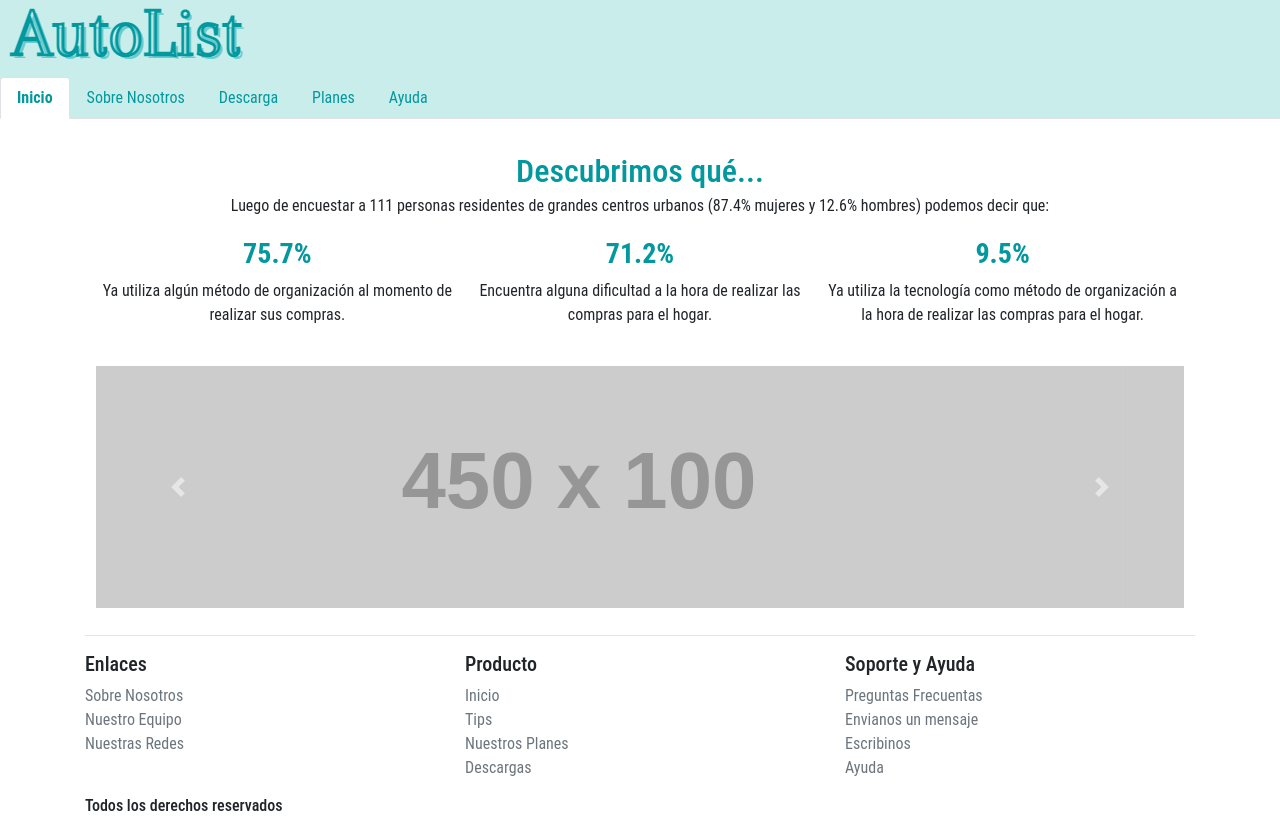
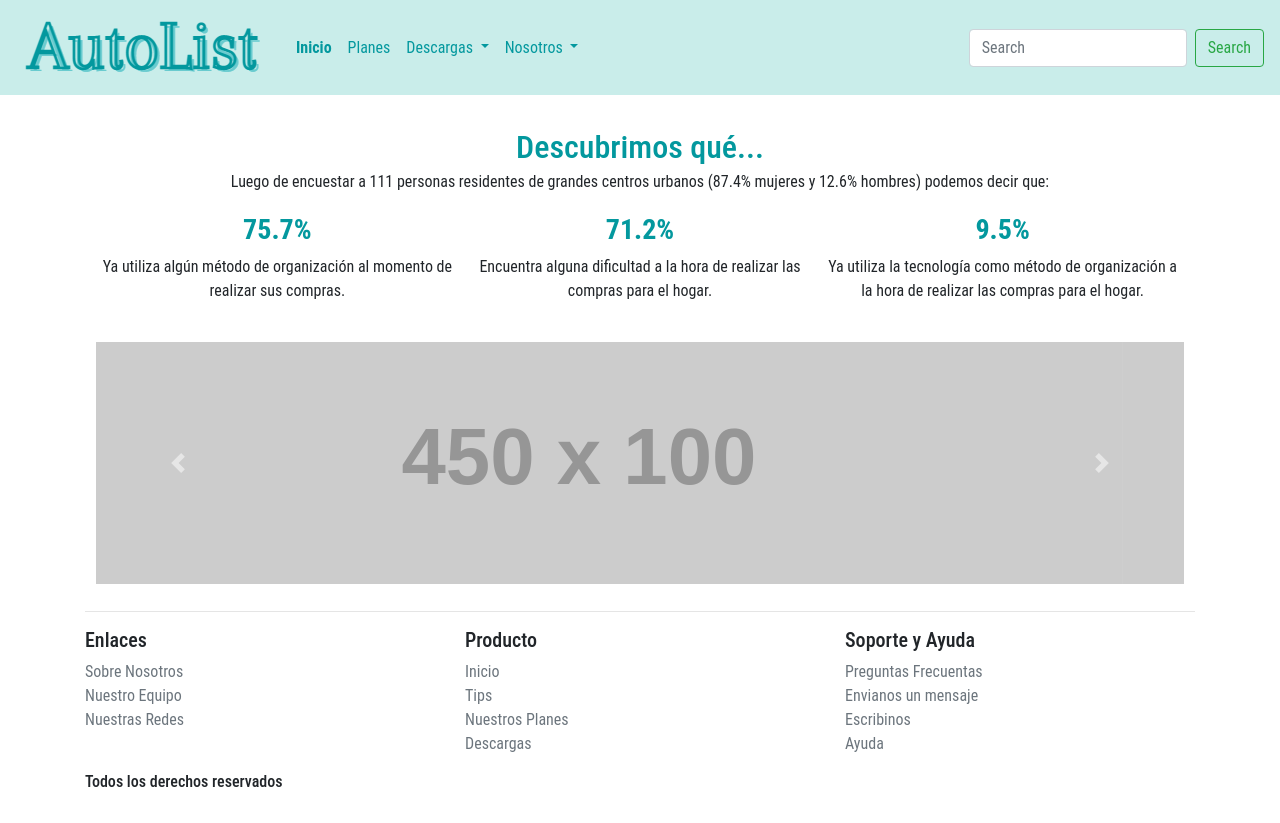
Before and after one commit to virinarl/AutoList2, a website: page index.html in a window 1280 px wide. After the commit the page ends 800 px from the top, so only its background shows below. Drawn offline with nearby package versions, Linux system fonts and the light colour scheme; placeholder pictures from the web are drawn by us.

Commit message:
navbar  and styles updated on index

```diff
--- a/index.html
+++ b/index.html
@@ -17,18 +17,45 @@
     <meta name="keywords" content="supermercado, lista de compras, metodo de organizacion, organizacion, ofertas, compras, organizar, rapido y facil, comprar, simplificar">
 </head>
 <body>
-    <header class="encabezado">
-        <h1>
-            <img src="assets/img/AutolistLogo2.PNG" alt="autolist logo">
-        </h1>
-        <nav>
-            <ul class="nav nav-tabs">
-                <li class="nav-item"><a class="nav-link active" href="index.html">Inicio</a></li>
-                <li class="nav-item"><a class="nav-link" href="views/sobreNosotros.html">Sobre Nosotros</a></li>
-                <li class="nav-item"><a class="nav-link" href="views/descargas.html">Descarga</a></li>
-                <li class="nav-item"><a class="nav-link" href="views/planes.html">Planes</a></li>
-                <li class="nav-item"><a class="nav-link" href="views/ayuda.html">Ayuda</a></li>
-            </ul>
+    <header>
+        <nav class="navbar navbar-expand-lg navbar-light bg-light">
+            <a class="navbar-brand" href="index.html">
+                <img src="./assets/img/AutolistLogo2.PNG" alt="AutoList Logo"></a>
+            <button class="navbar-toggler" type="button" data-toggle="collapse" data-target="#navbarSupportedContent" aria-controls="navbarSupportedContent" aria-expanded="false" aria-label="Toggle navigation">
+                <span class="navbar-toggler-icon"></span>
+            </button>
+
+            <div class="collapse navbar-collapse" id="navbarSupportedContent">
+                <ul class="navbar-nav mr-auto">
+                    <li class="nav-item active">
+                        <a class="nav-link" href="index.html">Inicio <span class="sr-only">(current)</span></a>
+                    </li>
+                    <li class="nav-item">
+                        <a class="nav-link" href="views/planes.html">Planes</a>
+                    </li>
+                    <li class="nav-item dropdown">
+                        <a class="nav-link dropdown-toggle" href="#" id="navbarDropdown" role="button" data-toggle="dropdown" aria-haspopup="true" aria-expanded="false">
+                            Descargas
+                        </a>
+                        <div class="dropdown-menu" aria-labelledby="navbarDropdown">
+                            <a class="dropdown-item" href="#">Android</a>
+                            <a class="dropdown-item" href="#">Aplicación para Windows</a>
+                    </li>
+                    <li class="nav-item dropdown">
+                        <a class="nav-link dropdown-toggle" href="#" id="navbarDropdown" role="button" data-toggle="dropdown" aria-haspopup="true" aria-expanded="false">
+                            Nosotros
+                        </a>
+                        <div class="dropdown-menu" aria-labelledby="navbarDropdown">
+                            <a class="dropdown-item" href="views/sobreNosotros.html">Sobre Nosotros</a>
+                            <a class="dropdown-item" href="#">Contactanos</a>
+                            <a class="dropdown-item" href="#">Soporte</a>
+                    </li>
+                </ul>
+                <form class="form-inline my-2 my-lg-0">
+                    <input class="form-control mr-sm-2" type="search" placeholder="Search" aria-label="Search">
+                    <button class="btn btn-outline-success my-2 my-sm-0" type="submit">Search</button>
+                </form>
+            </div>
         </nav>
     </header>
     <div class="container">
--- a/scss/main.scss
+++ b/scss/main.scss
@@ -6,23 +6,35 @@ body{
     font-family: $fuente;
 }
 
-.encabezado{
+.bg-light {
+    background-color: $backgroud !important;
+}
+
+.navbar-light .navbar-nav .nav-link{
+    color: $textcolor1;
+}
+
+.navbar-light .navbar-nav .active>.nav-link, .navbar-light .navbar-nav .show>.nav-link {
+    color: $textcolor1;
+    font-weight: bold;
+}
+.navbar-light .navbar-nav .nav-link:hover, .dropdown-item:hover, .dropdown-item:focus{
+    color: $textcolor1;
+    font-weight: bold;
     background-color: $backgroud;
 }
 
-a{
+.dropdown-menu.show{
     color: $textcolor1;
+    font-weight: bold;
 }
 
-a:hover{
-    color: $textcolor1;
-    font-weight: bold;
-    text-decoration: none;
+.dropdown-menu{
+    background-color: $backgroud;
 }
 
-.nav-tabs .nav-link.active{
+.dropdown-item{
     color: $textcolor1;
-    font-weight: bold;
 }
 
 .encabezado__titulo{
```
Also changed, not shown: css/estilos.css.
